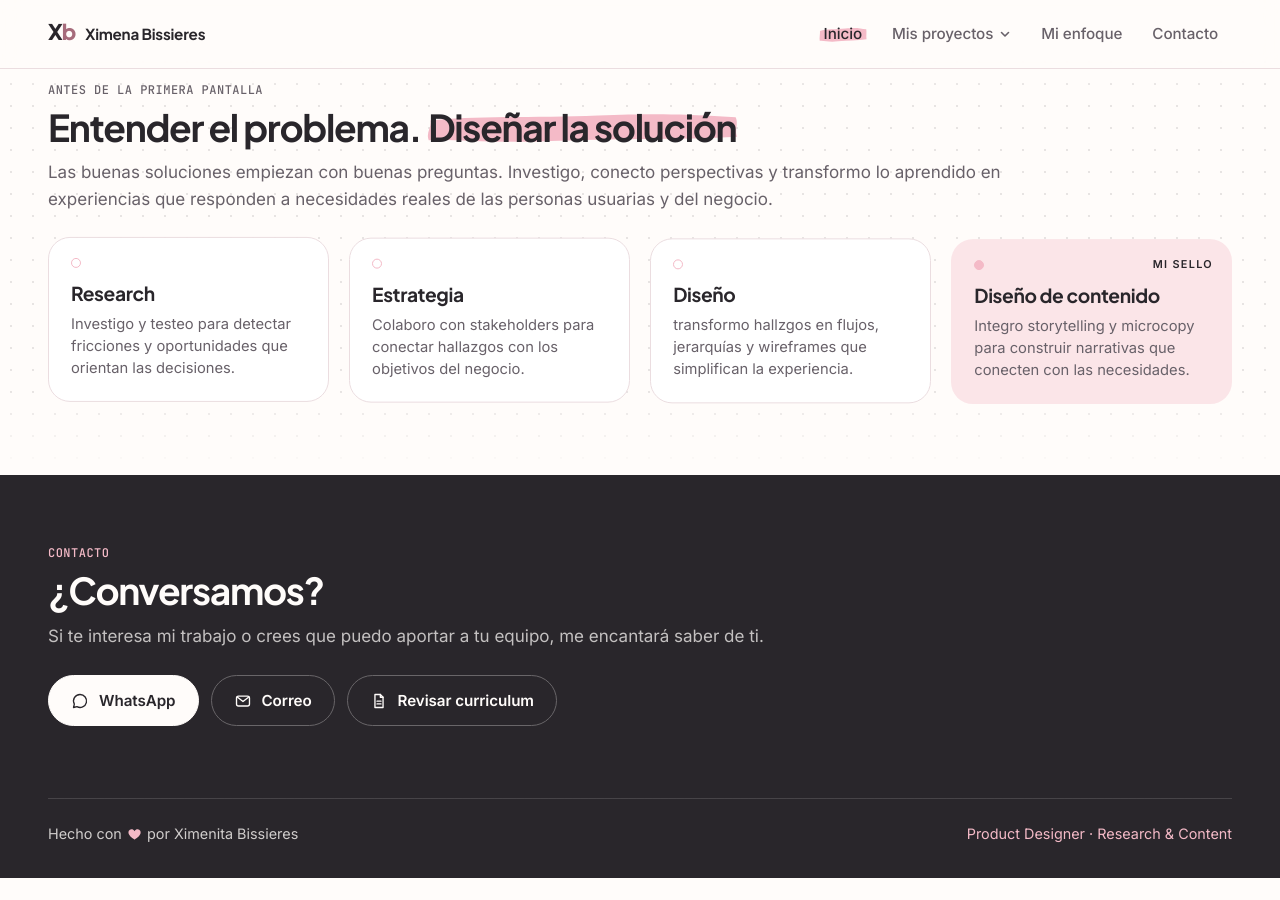
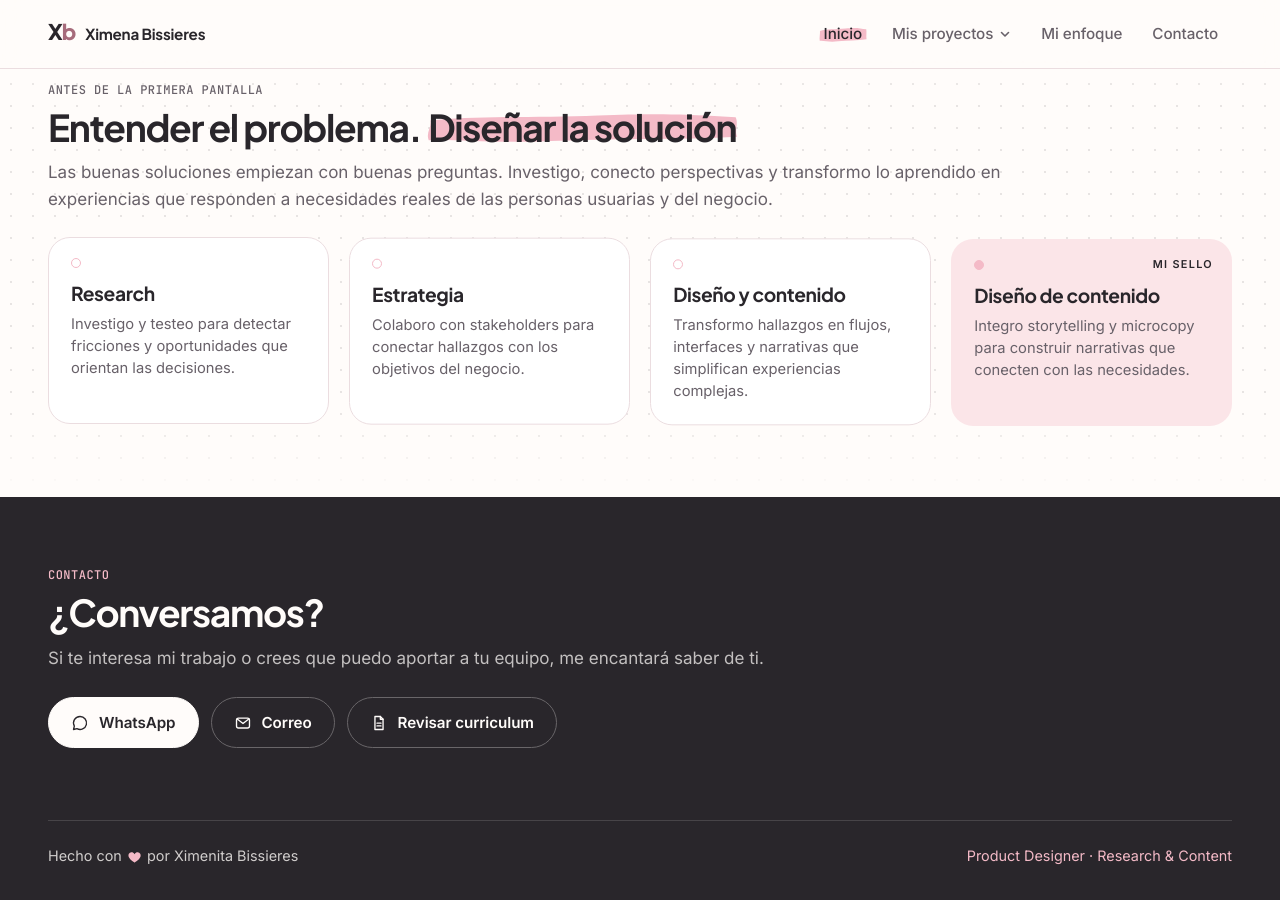
Before and after one commit to ximebissieres/Ximebissieres.github.io, a Jekyll site: the page built from index.html, in a window 1280 px wide and 900 px high, scrolled down 1434 px. Built offline with Jekyll 4.4.1, drawn with Linux system fonts in a browser that asks for light colours; before the commit the page ends 2312 px from its top, so only the background shows below that.

Commit message:
Home: la tarjeta Diseño pasa a Diseño y contenido
Co-Authored-By: Claude Opus 5.5 <noreply@anthropic.com>
Claude-Session: https://claude.ai/code/session_01DJ4kQgEHjb3PtnpPBBuZ5X

```diff
--- a/_data/home.yml
+++ b/_data/home.yml
@@ -92,8 +92,8 @@ enfoque:
       descripcion: "Investigo y testeo para detectar fricciones y oportunidades que orientan las decisiones."
     - nombre: "Estrategia"
       descripcion: "Colaboro con stakeholders para conectar hallazgos con los objetivos del negocio."
-    - nombre: "Diseño"
-      descripcion: "transformo hallzgos en flujos, jerarquías y wireframes que simplifican la experiencia."
+    - nombre: "Diseño y contenido"
+      descripcion: "Transformo hallazgos en flujos, interfaces y narrativas que simplifican experiencias complejas."
     - nombre: "Diseño de contenido"
       descripcion: "Integro storytelling y microcopy para construir narrativas que conecten con las necesidades."
       destacada: true
```
